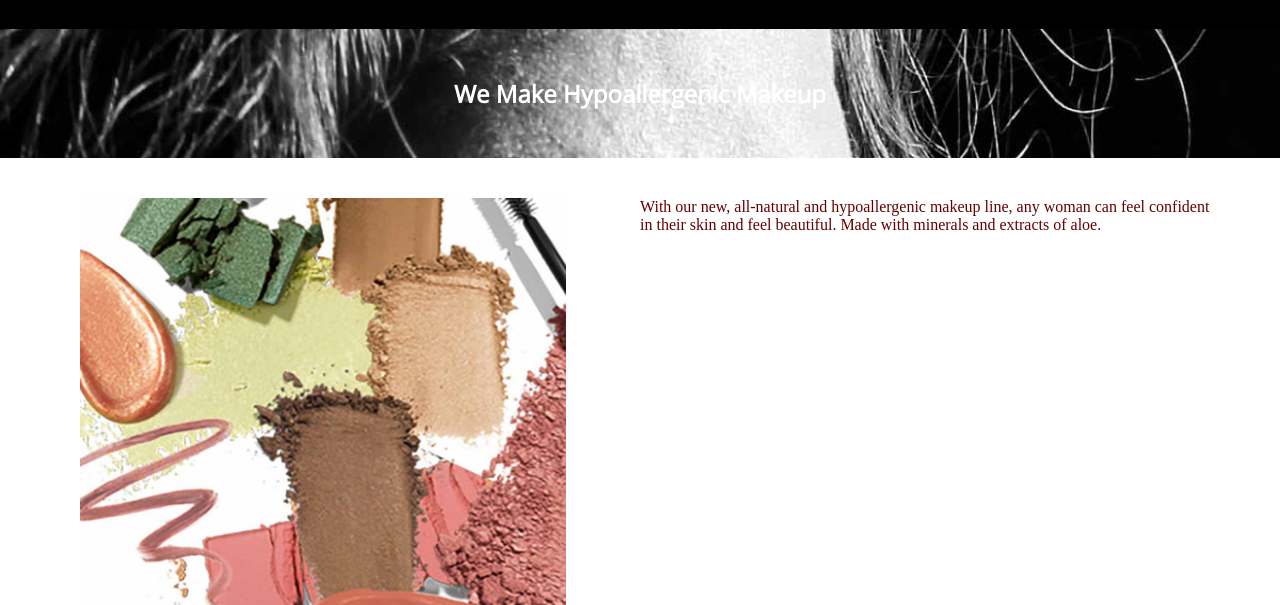
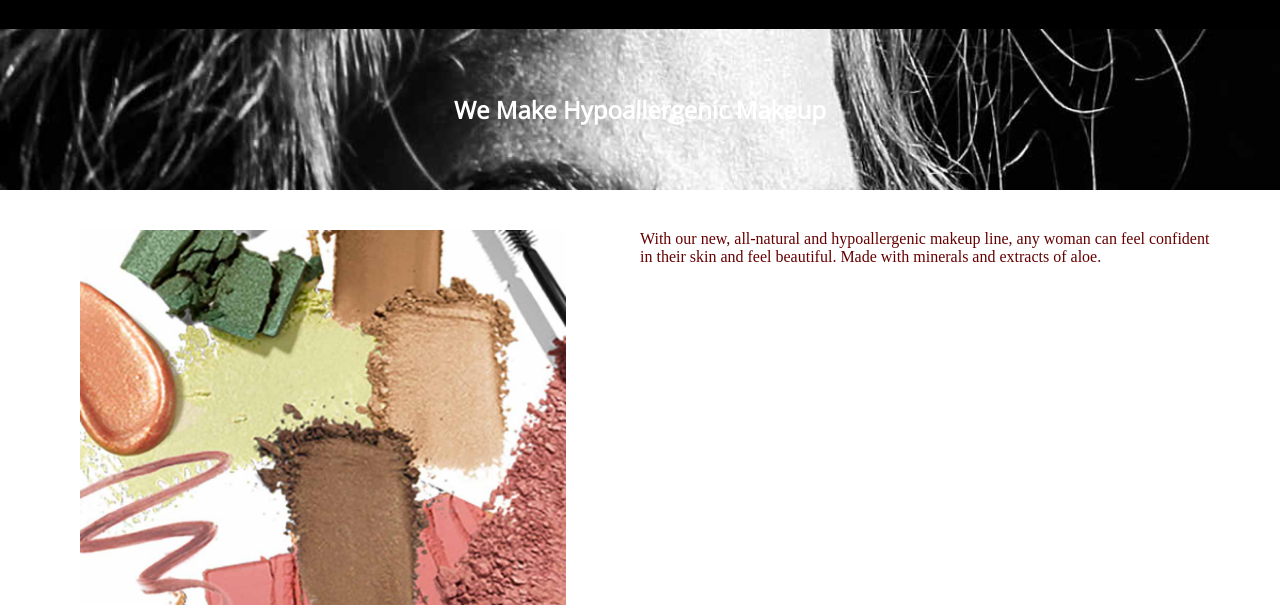
Before and after one commit to heathermcd12/assignment3, a plain HTML site: page index.html in a window 1280 px wide. Shown: the part 195-800 px from the top of the page. Drawn offline with nearby package versions, Linux system fonts and the light colour scheme.

Commit message:
billboard

```diff
--- a/css/general.css
+++ b/css/general.css
@@ -48,7 +48,7 @@ article {
 }
 
 h1 {
-    margin: 3rem 0;
+    margin: 4rem 0;
     padding: 0;
     text-align: center;
     font-size: 1.5rem;
```
